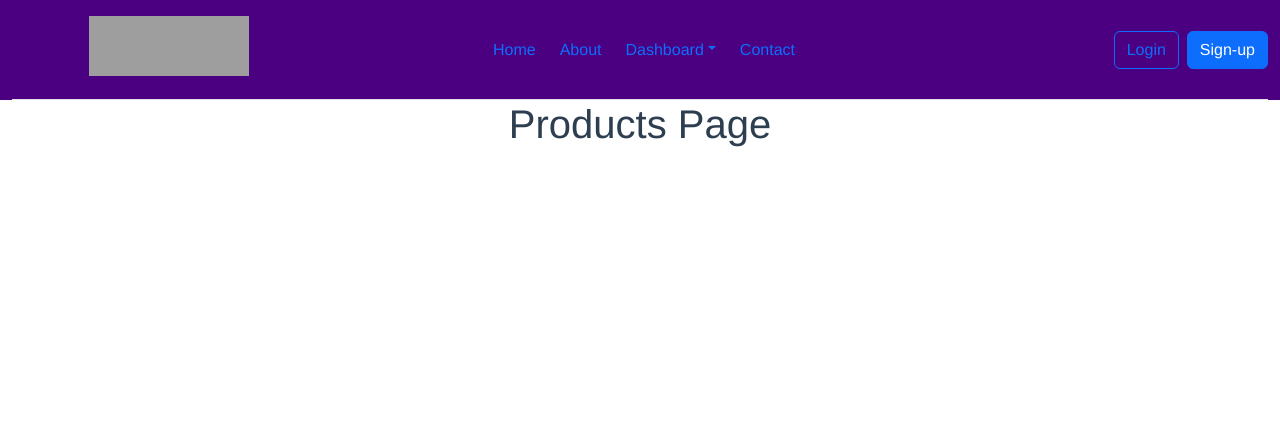
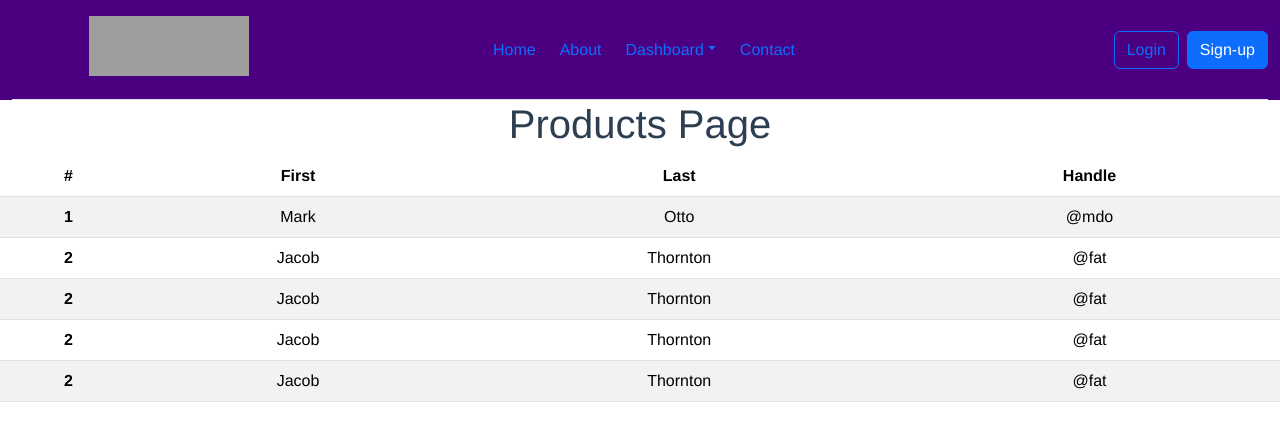
Before and after one commit to veroniquex1/inventorySystem, a Vue app: page /products in a window 1280 px wide. Shown: the top 440 px of the page. Built offline with nearby package versions, Linux system fonts and the light colour scheme; grey boxes are pictures that could not be loaded.

Commit message:
table comp added to suppliers, products and users page

```diff
--- /dev/null
+++ b/src/components/TableComp.vue
@@ -0,0 +1,44 @@
+<template>
+    <table class="table table-striped">
+        <thead>
+            <tr>
+                <th scope="col">#</th>
+                <th scope="col">First</th>
+                <th scope="col">Last</th>
+                <th scope="col">Handle</th>
+            </tr>
+        </thead>
+        <tbody>
+            <tr>
+                <th scope="row">1</th>
+                <td>Mark</td>
+                <td>Otto</td>
+                <td>@mdo</td>
+            </tr>
+            <tr>
+                <th scope="row">2</th>
+                <td>Jacob</td>
+                <td>Thornton</td>
+                <td>@fat</td>
+            </tr>
+            <tr>
+                <th scope="row">2</th>
+                <td>Jacob</td>
+                <td>Thornton</td>
+                <td>@fat</td>
+            </tr>
+            <tr>
+                <th scope="row">2</th>
+                <td>Jacob</td>
+                <td>Thornton</td>
+                <td>@fat</td>
+            </tr>
+            <tr>
+                <th scope="row">2</th>
+                <td>Jacob</td>
+                <td>Thornton</td>
+                <td>@fat</td>
+            </tr>
+        </tbody>
+    </table>
+</template>
--- a/src/views/ProductsView.vue
+++ b/src/views/ProductsView.vue
@@ -1,3 +1,14 @@
 <template>
     <h1>Products Page</h1>
+    <TableComp></TableComp>
 </template>
+
+<script>
+import TableComp from '../components/TableComp.vue'
+
+export default {
+    components: {
+        TableComp
+    }
+}
+</script>
--- a/src/views/SuppliersView.vue
+++ b/src/views/SuppliersView.vue
@@ -1,3 +1,14 @@
 <template>
     <h1>Suppliers page</h1>
+    <TableComp></TableComp>
 </template>
+
+<script>
+import TableComp from '../components/TableComp.vue'
+
+export default {
+    components: {
+        TableComp
+    }
+}
+</script>
--- a/src/views/UsersView.vue
+++ b/src/views/UsersView.vue
@@ -1,3 +1,15 @@
 <template>
     <h1>Users Page</h1>
+    <TableComp></TableComp>
+
 </template>
+
+<script>
+import TableComp from '../components/TableComp.vue'
+
+export default {
+    components: {
+        TableComp
+    }
+}
+</script>
```
